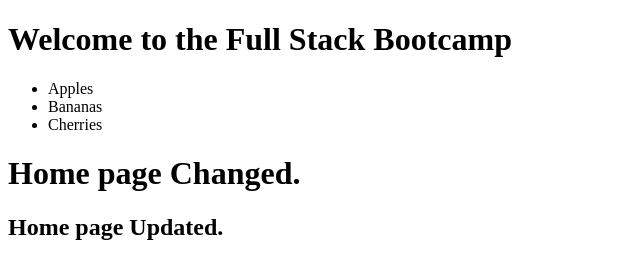
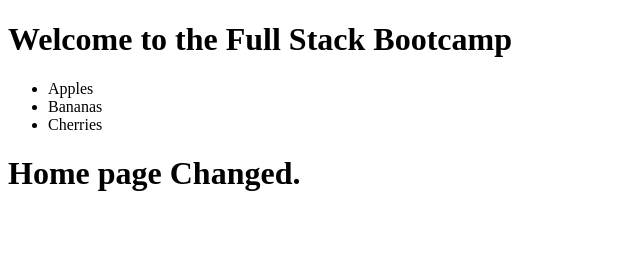
Before and after one commit to ngcodin/test_Bootcamp, a plain HTML site: page index.html in a window 1280 px wide. Shown: the whole page, without its empty margins (0-640 px from the left). Drawn offline with Linux system fonts and the light colour scheme.

Commit message:
Change in the main branch.

```diff
--- a/index.html
+++ b/index.html
@@ -15,7 +15,7 @@
       </ul>
 
       <h1>Home page Changed.</h1>
-      <h2>Home page Updated.</h2>
+
 
     </div>
   </body>
```
